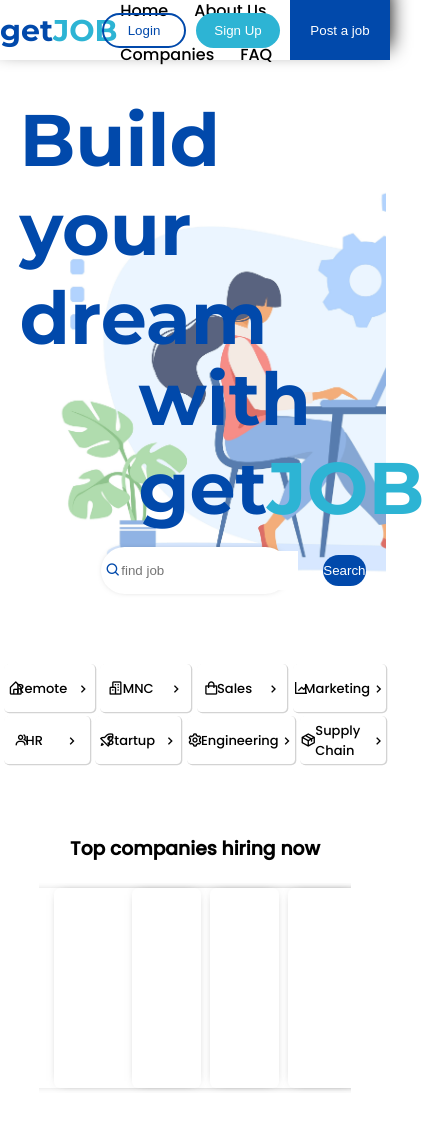
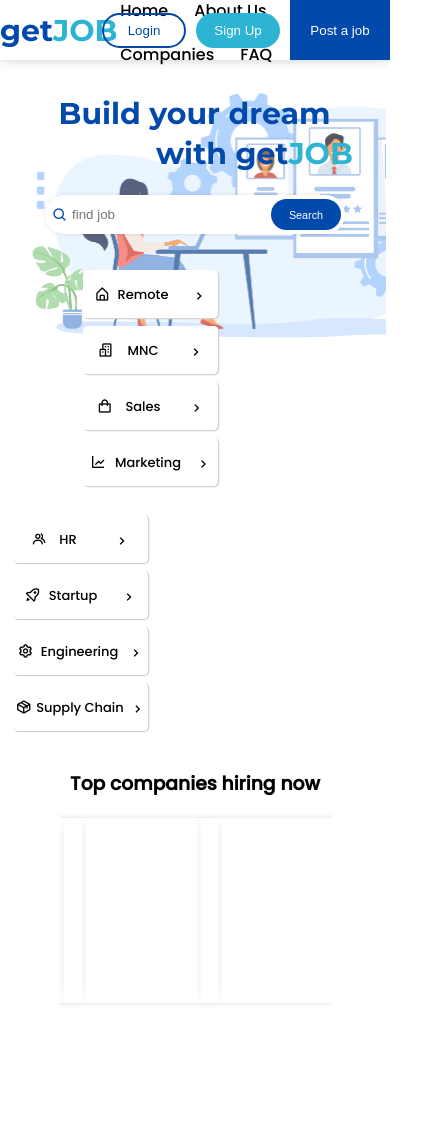
Before and after one commit to sroshann/getJob-source-code, a React (Create React App) app: page / in a window 390 px wide. Shown: the top 1130 px of the page, 424 px wide, since content can reach past the window. After the commit the page ends 1058 px from the top, so only its background shows below. Built offline with nearby package versions, Linux system fonts and the light colour scheme.

Commit message:
Home page is made responsive except nav bar

```diff
--- a/src/App.css
+++ b/src/App.css
@@ -1,9 +1,9 @@
 * {
 
-    margin: 0;
-    padding: 0;
+  margin: 0;
+  padding: 0;
 
-  }
+}
 
 body{
 
--- a/src/Components/Carousel/Carousel.css
+++ b/src/Components/Carousel/Carousel.css
@@ -37,7 +37,7 @@
     width: 80%;
     height: 250px;
     position: relative;
-    left: 10%;
+    left: 11%;
     display: flex;
     place-items: center;
 
@@ -47,9 +47,53 @@
 
     width: 225px;
     height: 200px;
-    margin-left: 10px;
     box-shadow: 0px 0px 10px -7px rgba(0, 0, 0, 0.75); /* Adjust the shadow color and other parameters as needed */
     transition: box-shadow 0.3s ease; /* Add a smooth transition for the box-shadow */
     border-radius: 6px;
 
 }
+
+@media ( max-width : 767px ) {
+
+    #carousel {
+
+        margin-top: 25px;
+        margin-bottom: 35px;
+
+    }
+
+    #swiper-body {
+
+        width: 70%;
+        left: 15%;
+        height: 225px;
+
+    }
+
+    .carousel-body {
+
+        width: 155px;
+        height: 185px;
+
+    }
+
+}
+
+@media (min-width : 768px) and (max-width : 991px) {
+
+    #carousel {
+
+        margin-top: 45px;
+        margin-bottom: 55px;
+
+    }
+
+    .carousel-body { width: 208px; }
+
+}
+
+@media (min-width : 992px) and (max-width : 1199px) {
+
+    .carousel-body { width: 185px; }
+
+}
--- a/src/Components/Carousel/Carousel.jsx
+++ b/src/Components/Carousel/Carousel.jsx
@@ -1,10 +1,34 @@
-import React from 'react'
+import React, { useState , useEffect } from 'react'
 import './Carousel.css'
 import { Swiper, SwiperSlide } from 'swiper/react';
 import { Autoplay } from 'swiper/modules';
 import 'swiper/css/bundle';
 
 function Carousel() {
+
+    const [ slides , setSlides ] = useState(0)
+
+    useEffect(() => {
+
+        windowWidth()
+        window.addEventListener('resize', windowWidth)
+
+        return () => {
+
+            window.removeEventListener('resize', windowWidth);
+
+        }
+
+    }, [])
+
+    const windowWidth = () => {
+
+        const width = window.innerWidth
+        if ( width <= 767 ) setSlides(2)
+        else if ( ( width >= 768 ) && ( width <= 991 ) ) setSlides(3)
+        else setSlides(4)
+
+    }
 
     return (
 
@@ -18,7 +42,7 @@
                     modules={[Autoplay]}
                     autoplay={{delay:1800}}
                     spaceBetween={0}
-                    slidesPerView={4}
+                    slidesPerView={[slides]}
                     loop={ true }
                     // onSlideChange={() => console.log('slide change')}
                     // onSwiper={(swiper) => console.log(swiper)}
--- a/src/Components/Category/Category.css
+++ b/src/Components/Category/Category.css
@@ -1,4 +1,4 @@
-#categories {margin-top: 70px;}
+#categories { margin-top: 70px; }
 
 .top , .bottom {
 
@@ -12,7 +12,7 @@
 
 .remote {
 
-    width: 8rem;
+    width: 150px;
     height: 3rem;
     background: white;
     border-radius: 4.5px;
@@ -47,3 +47,26 @@
 .bottom div:nth-child(1) p {margin-left: -25px;}
 .bottom div:nth-child(3) p {margin-left: -2px;}
 .bottom div:nth-child(4) p {margin-left: -1px;}
+
+@media (max-width : 767px) {
+
+    #categories { margin-top: 20px; }
+
+    .top , .bottom {
+
+        display: inline-block;
+        margin: 8px;
+
+    }
+
+    .top { margin-left: 20%; }
+
+    .remote {
+
+        margin: 5px;
+        margin-top: 8px;
+        width: 135px;
+
+    }
+
+}
--- a/src/Components/MainInterface/Interface.css
+++ b/src/Components/MainInterface/Interface.css
@@ -24,7 +24,7 @@
 
 }
 
-#with_gj{
+#with_gj {
 
     margin-left: 35.5%;
     margin-bottom: 0;
@@ -49,7 +49,7 @@
     justify-content: space-evenly;
     box-shadow: 0px 0px 10px -7px;
     margin-top: 3.8%;
-    padding: 4px;
+    padding: 3px;
 
 }
 
@@ -82,4 +82,144 @@
 
 }
 
-#search_box button:hover {cursor: pointer;}
+#search_box button:hover {
+    cursor: pointer;
+}
+
+@media (max-width : 767px) {
+
+    /* EXTRA SMALL DEVICES */
+
+    #bg_image { background-size: 500px; }
+
+    #build {
+
+        font-size: 30px;
+        margin-left: 0px;
+        position: relative;
+        width: fit-content;
+        left: 15%;
+
+    }
+
+    #with_gj {
+
+        font-size: 30px;
+        margin-left: 0px;
+        position: relative;
+        width: fit-content;
+        left: 40%;
+        margin-top: 3px;
+
+    }
+
+    #search_box {
+
+        width: 300px;
+        padding: 0;
+        margin-top: 6%;
+
+    }
+
+    #search { width: 195px; }
+
+    #search_box button {
+
+        margin-left: 0px;
+        font-size: 10.8px;
+        width: 70px;
+
+    }
+
+    #search_box i { margin-left: 3px; }
+
+}
+
+@media (min-width : 768px) and (max-width : 991px) {
+
+    /* SMALL DEVICES */
+
+    #bg_image { background-size: 765px; }
+
+    #build {
+
+        font-size: 50px;
+        position: relative;
+        width: fit-content;
+        left: 10%;
+
+    }
+
+    #with_gj {
+
+        font-size: 50px;
+        margin-left: 0px;
+        position: relative;
+        width: fit-content;
+        left: 40%;
+        margin-top: 3px;
+
+    }
+
+    #search_box {
+
+        padding: 0;
+        width: 355px;
+
+    }
+
+    #search { width: 230px; }
+
+    #search_box button {
+
+        margin-left: 0px;
+        font-size: 12px;
+        width: 80px;
+
+    }
+
+    #search_box i { margin-left: 3px; }
+
+}
+
+@media (min-width : 992px) and (max-width : 1199px) {
+
+    /* MIDDLE DEVICES */
+
+    #build {
+
+        position: relative;
+        width: fit-content;
+        left: 7%;
+
+    }
+
+    #with_gj {
+
+        position: relative;
+        width: fit-content;
+        left: 2%;
+        margin-top: 3px;
+
+    }
+
+    #search_box {
+
+        padding: 0;
+        width: 483px;
+
+    }
+
+    #search { width: 358px; }
+
+    #search_box button {
+
+        margin-left: 0px;
+        font-size: 12px;
+        width: 85px;
+
+    }
+
+    #search_box i { margin-left: 3px; }
+
+}
```
